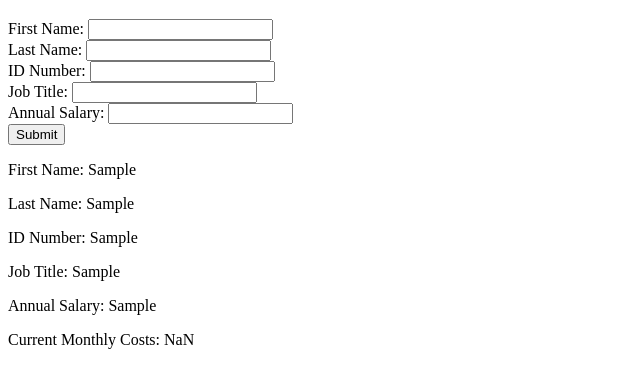
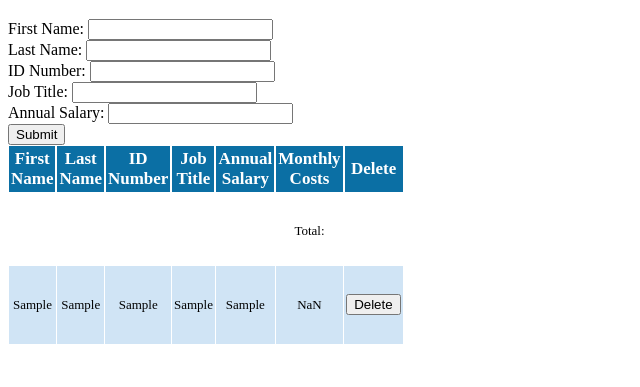
Before and after one commit to abgeiger/salary-calculator, a plain HTML site: page index.html in a window 1280 px wide. Both pictures are taken after typing "Sample", "Sample", "Sample", "Sample", "Sample" into the empty fields and a click on the button "Submit". Shown: the part 61-448 px from the top of the page, without its empty margins (0-640 px from the left). Drawn offline with Linux system fonts and the light colour scheme.

Commit message:
completed assignment through hard mode

```diff
--- a/index.html
+++ b/index.html
@@ -12,6 +12,7 @@
 <body>
     <h1>Salary Calculator</h1>
     <div id="inputDiv">
+
         <span>First Name:</span>
         <input id="firstNameInput"/>
         <br>
@@ -27,9 +28,29 @@
         <span>Annual Salary:</span>
         <input id="annualSalaryInput"/>
     </div>
-    <button>Submit</button>
-    <div id="messageDiv">
-
-    </div>
+    <button id="submitButton">Submit</button>
+    <table class="paleBlueRows">
+        <thead>
+            <tr>
+                <th>First Name</th>
+                <th>Last Name</th>
+                <th>ID Number</th>
+                <th>Job Title</th>
+                <th>Annual Salary</th>
+                <th>Monthly Costs</th>
+                <th>Delete</th>
+            </tr>
+        </thead>
+        <tbody>
+            <tr>
+                <td></td>
+                <td></td>
+                <td></td>
+                <td></td>
+                <td></td>
+                <td id="totalMonthlyCosts">Total:<br></td>
+            </tr>
+        </tbody>
+    </table>
 </body>
 </html>
--- a/script.js
+++ b/script.js
@@ -5,7 +5,8 @@ $(document).ready(readyNow);
 
 function readyNow() {
     console.log('jQuery sourced');
-    $('button').on('click', submitButtonClick);
+    $('#submitButton').on('click', submitButtonClick);
+    $('tbody').on('click', '#deleteButton', deleteRow)
 }
 
 function submitButtonClick() {
@@ -15,15 +16,35 @@ function submitButtonClick() {
     var $jobTitle = $('#jobTitleInput').val();
     var $annualSalary = $('#annualSalaryInput').val();
     monthlyCosts += $annualSalary / 12;
-    $('#messageDiv').append('<p>First Name: ' + $firstName + '</p>');
-    $('#messageDiv').append('<p>Last Name: ' + $lasttName + '</p>');
-    $('#messageDiv').append('<p>ID Number: ' + $idNumber + '</p>');
-    $('#messageDiv').append('<p>Job Title: ' + $jobTitle + '</p>');
-    $('#messageDiv').append('<p>Annual Salary: ' + $annualSalary + '</p>');
-    $('#firstNameInput').val('');
-    $('#lastNameInput').val('');
-    $('#idNumberInput').val('');
-    $('#jobTitleInput').val('');
-    $('#annualSalaryInput').val('');
-    $('#messageDiv').append('<p>Current Monthly Costs: ' + monthlyCosts + '</p>');
+    // $('#messageDiv').append('<p>First Name: ' + $firstName + '</p>');
+    // $('#messageDiv').append('<p>Last Name: ' + $lasttName + '</p>');
+    // $('#messageDiv').append('<p>ID Number: ' + $idNumber + '</p>');
+    // $('#messageDiv').append('<p>Job Title: ' + $jobTitle + '</p>');
+    // $('#messageDiv').append('<p>Annual Salary: $' + $annualSalary + '</p>');
+    // $('#firstNameInput').val('');
+    // $('#lastNameInput').val('');
+    // $('#idNumberInput').val('');
+    // $('#jobTitleInput').val('');
+    // $('#annualSalaryInput').val('');
+    $('input').val('');
+    // $('#messageDiv').append('<p class="monthlyCostsP">Current Monthly Costs: $' + monthlyCosts.toFixed(2) + '</p><br>');
+    // var array = [];
+    // array.push($firstName);
+    // array.push($lasttName);
+    // array.push($idNumber);
+    // array.push($jobTitle);
+    // array.push($annualSalary);
+    // array.push(monthlyCosts.toFixed(2));
+    // for (var i = 0; i < array.length; i++) {
+
+    // }
+    $('table').append(
+        '<tr><td>' + $firstName + '</td><td>' + $lasttName + '</td><td>' + $idNumber + '</td><td>' + $jobTitle +
+        '</td><td>' + $annualSalary + '</td><td>' + monthlyCosts.toFixed(2) +
+        '</td><td><button id="deleteButton">Delete</button</td></tr>');
+
 }
+
+function deleteRow() {
+    $(this).parent().parent().remove();
+}
--- a/styles.css
+++ b/styles.css
@@ -1,7 +1,43 @@
-#inputDiv {
+table.paleBlueRows {
+    font-family: "Times New Roman", Times, serif;
+    border: 1px solid #FFFFFF;
+    width: 350px;
+    height: 200px;
+    text-align: center;
+    border-collapse: collapse;
+  }
+  table.paleBlueRows td, table.paleBlueRows th {
+    border: 1px solid #FFFFFF;
+    padding: 3px 2px;
+  }
+  table.paleBlueRows tbody td {
+    font-size: 13px;
+  }
+  table.paleBlueRows tr:nth-child(even) {
+    background: #D0E4F5;
+  }
+  table.paleBlueRows thead {
+    background: #0B6FA4;
+    border-bottom: 5px solid #FFFFFF;
+  }
+  table.paleBlueRows thead th {
+    font-size: 17px;
+    font-weight: bold;
+    color: #FFFFFF;
+    text-align: center;
+    border-left: 2px solid #FFFFFF;
+  }
+  table.paleBlueRows thead th:first-child {
+    border-left: none;
+  }
 
-}
-
-#messageDiv {
-
-}
+  table.paleBlueRows tfoot {
+    font-size: 14px;
+    font-weight: bold;
+    color: #333333;
+    background: #D0E4F5;
+    border-top: 3px solid #444444;
+  }
+  table.paleBlueRows tfoot td {
+    font-size: 14px;
+  }
```
